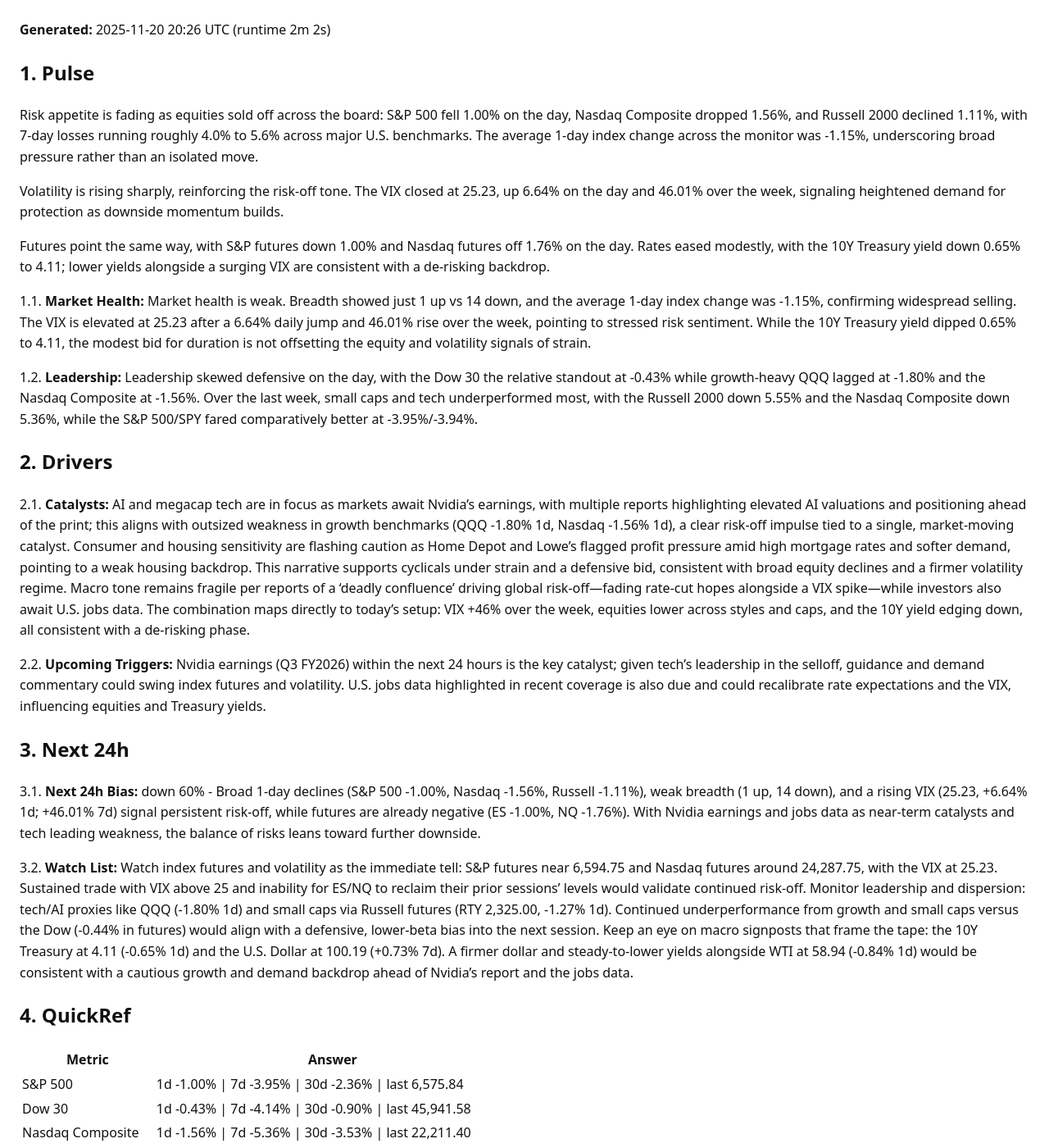
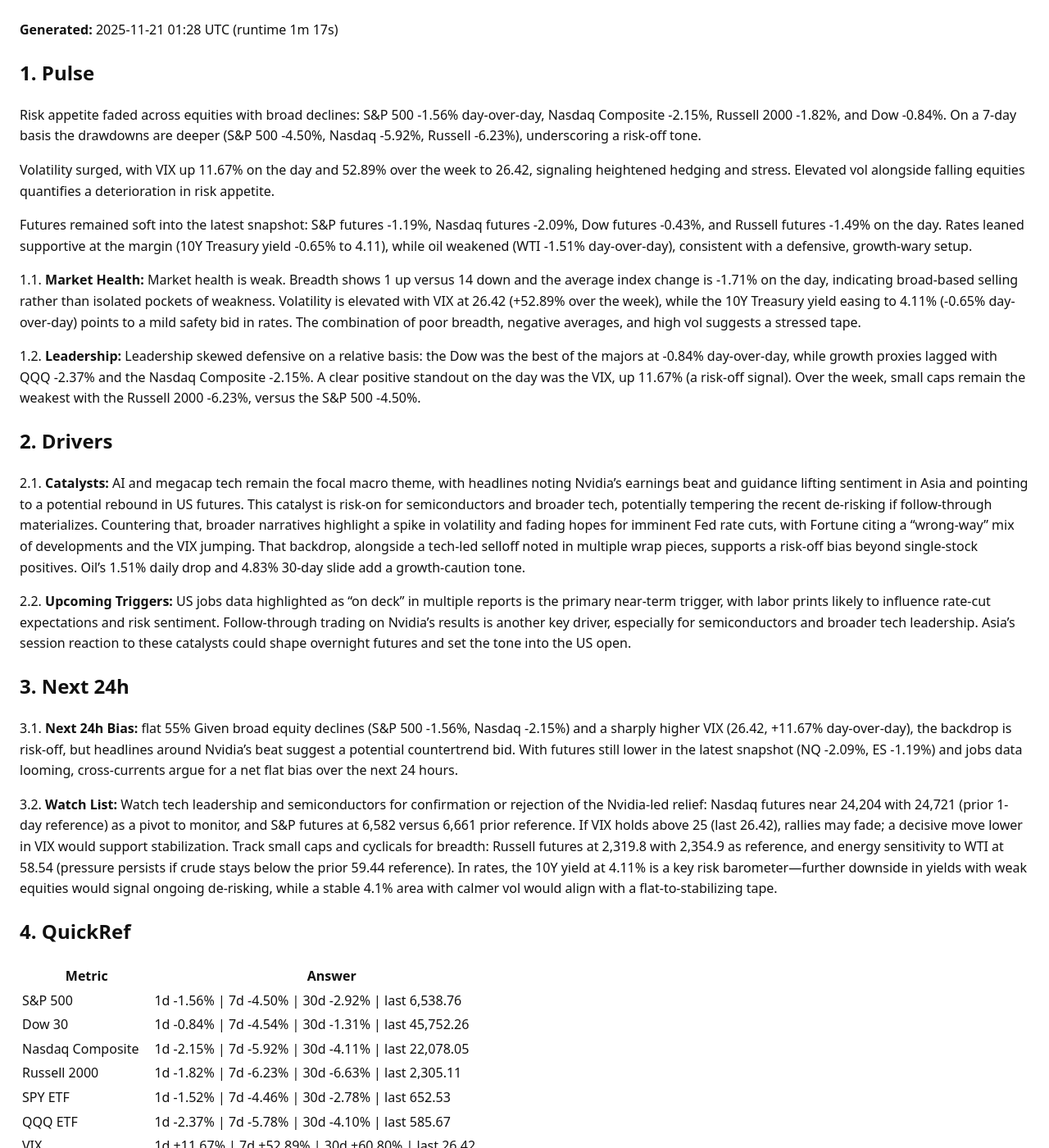
Before and after one commit to ryness/stonks, a Jekyll site: the page built from _reports/GODSEYE.md, in a window 1280 px wide and 1400 px high. Shown: the whole window at 82% size. Built offline with Jekyll 4.4.1, drawn with Linux system fonts in a browser that asks for light colours; some of the changed text lies outside the part shown.

Commit message:
Update report: rotation+GodsEye

```diff
--- a/_reports/GODSEYE.md
+++ b/_reports/GODSEYE.md
@@ -2,35 +2,35 @@
 layout: default
 title: "GodsEye Market Report"
 ticker: "GODSEYE"
-date: 2025-11-20
-generated_at: 2025-11-20T20:26:36.796547+00:00
-runtime_seconds: 121.89
+date: 2025-11-21
+generated_at: 2025-11-21T01:28:41.084153+00:00
+runtime_seconds: 77.21
 raw_markdown: |
-  **Generated:** <time class="js-local-time" datetime="2025-11-20T20:26:36.796547+00:00">2025-11-20 20:26 UTC</time> (runtime 2m 2s)
+  **Generated:** <time class="js-local-time" datetime="2025-11-21T01:28:41.084153+00:00">2025-11-21 01:28 UTC</time> (runtime 1m 17s)
 
   ## 1. Pulse
 
-  Risk appetite is fading as equities sold off across the board: S&P 500 fell 1.00% on the day, Nasdaq Composite dropped 1.56%, and Russell 2000 declined 1.11%, with 7-day losses running roughly 4.0% to 5.6% across major U.S. benchmarks. The average 1-day index change across the monitor was -1.15%, underscoring broad pressure rather than an isolated move.
+  Risk appetite faded across equities with broad declines: S&P 500 -1.56% day-over-day, Nasdaq Composite -2.15%, Russell 2000 -1.82%, and Dow -0.84%. On a 7-day basis the drawdowns are deeper (S&P 500 -4.50%, Nasdaq -5.92%, Russell -6.23%), underscoring a risk-off tone.
 
-  Volatility is rising sharply, reinforcing the risk-off tone. The VIX closed at 25.23, up 6.64% on the day and 46.01% over the week, signaling heightened demand for protection as downside momentum builds.
+  Volatility surged, with VIX up 11.67% on the day and 52.89% over the week to 26.42, signaling heightened hedging and stress. Elevated vol alongside falling equities quantifies a deterioration in risk appetite.
 
-  Futures point the same way, with S&P futures down 1.00% and Nasdaq futures off 1.76% on the day. Rates eased modestly, with the 10Y Treasury yield down 0.65% to 4.11; lower yields alongside a surging VIX are consistent with a de-risking backdrop.
+  Futures remained soft into the latest snapshot: S&P futures -1.19%, Nasdaq futures -2.09%, Dow futures -0.43%, and Russell futures -1.49% on the day. Rates leaned supportive at the margin (10Y Treasury yield -0.65% to 4.11), while oil weakened (WTI -1.51% day-over-day), consistent with a defensive, growth-wary setup.
 
-  1.1. **Market Health:** Market health is weak. Breadth showed just 1 up vs 14 down, and the average 1-day index change was -1.15%, confirming widespread selling. The VIX is elevated at 25.23 after a 6.64% daily jump and 46.01% rise over the week, pointing to stressed risk sentiment. While the 10Y Treasury yield dipped 0.65% to 4.11, the modest bid for duration is not offsetting the equity and volatility signals of strain.
+  1.1. **Market Health:** Market health is weak. Breadth shows 1 up versus 14 down and the average index change is -1.71% on the day, indicating broad-based selling rather than isolated pockets of weakness. Volatility is elevated with VIX at 26.42 (+52.89% over the week), while the 10Y Treasury yield easing to 4.11% (-0.65% day-over-day) points to a mild safety bid in rates. The combination of poor breadth, negative averages, and high vol suggests a stressed tape.
 
-  1.2. **Leadership:** Leadership skewed defensive on the day, with the Dow 30 the relative standout at -0.43% while growth-heavy QQQ lagged at -1.80% and the Nasdaq Composite at -1.56%. Over the last week, small caps and tech underperformed most, with the Russell 2000 down 5.55% and the Nasdaq Composite down 5.36%, while the S&P 500/SPY fared comparatively better at -3.95%/-3.94%.
+  1.2. **Leadership:** Leadership skewed defensive on a relative basis: the Dow was the best of the majors at -0.84% day-over-day, while growth proxies lagged with QQQ -2.37% and the Nasdaq Composite -2.15%. A clear positive standout on the day was the VIX, up 11.67% (a risk-off signal). Over the week, small caps remain the weakest with the Russell 2000 -6.23%, versus the S&P 500 -4.50%.
 
   ## 2. Drivers
 
-  2.1. **Catalysts:** AI and megacap tech are in focus as markets await Nvidia’s earnings, with multiple reports highlighting elevated AI valuations and positioning ahead of the print; this aligns with outsized weakness in growth benchmarks (QQQ -1.80% 1d, Nasdaq -1.56% 1d), a clear risk-off impulse tied to a single, market-moving catalyst. Consumer and housing sensitivity are flashing caution as Home Depot and Lowe’s flagged profit pressure amid high mortgage rates and softer demand, pointing to a weak housing backdrop. This narrative supports cyclicals under strain and a defensive bid, consistent with broad equity declines and a firmer volatility regime. Macro tone remains fragile per reports of a ‘deadly confluence’ driving global risk-off—fading rate-cut hopes alongside a VIX spike—while investors also await U.S. jobs data. The combination maps directly to today’s setup: VIX +46% over the week, equities lower across styles and caps, and the 10Y yield edging down, all consistent with a de-risking phase.
+  2.1. **Catalysts:** AI and megacap tech remain the focal macro theme, with headlines noting Nvidia’s earnings beat and guidance lifting sentiment in Asia and pointing to a potential rebound in US futures. This catalyst is risk-on for semiconductors and broader tech, potentially tempering the recent de-risking if follow-through materializes. Countering that, broader narratives highlight a spike in volatility and fading hopes for imminent Fed rate cuts, with Fortune citing a “wrong-way” mix of developments and the VIX jumping. That backdrop, alongside a tech-led selloff noted in multiple wrap pieces, supports a risk-off bias beyond single-stock positives. Oil’s 1.51% daily drop and 4.83% 30-day slide add a growth-caution tone.
 
-  2.2. **Upcoming Triggers:** Nvidia earnings (Q3 FY2026) within the next 24 hours is the key catalyst; given tech’s leadership in the selloff, guidance and demand commentary could swing index futures and volatility. U.S. jobs data highlighted in recent coverage is also due and could recalibrate rate expectations and the VIX, influencing equities and Treasury yields.
+  2.2. **Upcoming Triggers:** US jobs data highlighted as “on deck” in multiple reports is the primary near-term trigger, with labor prints likely to influence rate-cut expectations and risk sentiment. Follow-through trading on Nvidia’s results is another key driver, especially for semiconductors and broader tech leadership. Asia’s session reaction to these catalysts could shape overnight futures and set the tone into the US open.
 
   ## 3. Next 24h
 
-  3.1. **Next 24h Bias:** down 60% - Broad 1-day declines (S&P 500 -1.00%, Nasdaq -1.56%, Russell -1.11%), weak breadth (1 up, 14 down), and a rising VIX (25.23, +6.64% 1d; +46.01% 7d) signal persistent risk-off, while futures are already negative (ES -1.00%, NQ -1.76%). With Nvidia earnings and jobs data as near-term catalysts and tech leading weakness, the balance of risks leans toward further downside.
+  3.1. **Next 24h Bias:** flat 55% Given broad equity declines (S&P 500 -1.56%, Nasdaq -2.15%) and a sharply higher VIX (26.42, +11.67% day-over-day), the backdrop is risk-off, but headlines around Nvidia’s beat suggest a potential countertrend bid. With futures still lower in the latest snapshot (NQ -2.09%, ES -1.19%) and jobs data looming, cross-currents argue for a net flat bias over the next 24 hours.
 
-  3.2. **Watch List:** Watch index futures and volatility as the immediate tell: S&P futures near 6,594.75 and Nasdaq futures around 24,287.75, with the VIX at 25.23. Sustained trade with VIX above 25 and inability for ES/NQ to reclaim their prior sessions’ levels would validate continued risk-off. Monitor leadership and dispersion: tech/AI proxies like QQQ (-1.80% 1d) and small caps via Russell futures (RTY 2,325.00, -1.27% 1d). Continued underperformance from growth and small caps versus the Dow (-0.44% in futures) would align with a defensive, lower-beta bias into the next session. Keep an eye on macro signposts that frame the tape: the 10Y Treasury at 4.11 (-0.65% 1d) and the U.S. Dollar at 100.19 (+0.73% 7d). A firmer dollar and steady-to-lower yields alongside WTI at 58.94 (-0.84% 1d) would be consistent with a cautious growth and demand backdrop ahead of Nvidia’s report and the jobs data.
+  3.2. **Watch List:** Watch tech leadership and semiconductors for confirmation or rejection of the Nvidia-led relief: Nasdaq futures near 24,204 with 24,721 (prior 1-day reference) as a pivot to monitor, and S&P futures at 6,582 versus 6,661 prior reference. If VIX holds above 25 (last 26.42), rallies may fade; a decisive move lower in VIX would support stabilization. Track small caps and cyclicals for breadth: Russell futures at 2,319.8 with 2,354.9 as reference, and energy sensitivity to WTI at 58.54 (pressure persists if crude stays below the prior 59.44 reference). In rates, the 10Y yield at 4.11% is a key risk barometer—further downside in yields with weak equities would signal ongoing de-risking, while a stable 4.1% area with calmer vol would align with a flat-to-stabilizing tape.
 
   ## 4. QuickRef
 
@@ -38,21 +38,21 @@ raw_markdown: |
   <table>
   <thead><tr><th>Metric</th><th>Answer</th></tr></thead>
   <tbody>
-  <tr><td>S&amp;P 500</td><td>1d -1.00% | 7d -3.95% | 30d -2.36% | last 6,575.84</td></tr>
-  <tr><td>Dow 30</td><td>1d -0.43% | 7d -4.14% | 30d -0.90% | last 45,941.58</td></tr>
-  <tr><td>Nasdaq Composite</td><td>1d -1.56% | 7d -5.36% | 30d -3.53% | last 22,211.40</td></tr>
-  <tr><td>Russell 2000</td><td>1d -1.11% | 7d -5.55% | 30d -5.95% | last 2,321.87</td></tr>
-  <tr><td>SPY ETF</td><td>1d -0.99% | 7d -3.94% | 30d -2.25% | last 656.09</td></tr>
-  <tr><td>QQQ ETF</td><td>1d -1.80% | 7d -5.23% | 30d -3.54% | last 589.06</td></tr>
-  <tr><td>VIX</td><td>1d +6.64% | 7d +46.01% | 30d +53.56% | last 25.23</td></tr>
-  <tr><td>S&amp;P Fut</td><td>1d -1.00% | 7d -4.03% | 30d -2.72% | last 6,594.75</td></tr>
-  <tr><td>Nasdaq Fut</td><td>1d -1.76% | 7d -5.28% | 30d -3.96% | last 24,287.75</td></tr>
-  <tr><td>Dow Fut</td><td>1d -0.44% | 7d -4.21% | 30d -1.26% | last 46,006.00</td></tr>
-  <tr><td>Russell Fut</td><td>1d -1.27% | 7d -5.73% | 30d -6.37% | last 2,325.00</td></tr>
+  <tr><td>S&amp;P 500</td><td>1d -1.56% | 7d -4.50% | 30d -2.92% | last 6,538.76</td></tr>
+  <tr><td>Dow 30</td><td>1d -0.84% | 7d -4.54% | 30d -1.31% | last 45,752.26</td></tr>
+  <tr><td>Nasdaq Composite</td><td>1d -2.15% | 7d -5.92% | 30d -4.11% | last 22,078.05</td></tr>
+  <tr><td>Russell 2000</td><td>1d -1.82% | 7d -6.23% | 30d -6.63% | last 2,305.11</td></tr>
+  <tr><td>SPY ETF</td><td>1d -1.52% | 7d -4.46% | 30d -2.78% | last 652.53</td></tr>
+  <tr><td>QQQ ETF</td><td>1d -2.37% | 7d -5.78% | 30d -4.10% | last 585.67</td></tr>
+  <tr><td>VIX</td><td>1d +11.67% | 7d +52.89% | 30d +60.80% | last 26.42</td></tr>
+  <tr><td>S&amp;P Fut</td><td>1d -1.19% | 7d -4.21% | 30d -2.90% | last 6,582.50</td></tr>
+  <tr><td>Nasdaq Fut</td><td>1d -2.09% | 7d -5.60% | 30d -4.29% | last 24,204.25</td></tr>
+  <tr><td>Dow Fut</td><td>1d -0.43% | 7d -4.21% | 30d -1.26% | last 46,008.00</td></tr>
+  <tr><td>Russell Fut</td><td>1d -1.49% | 7d -5.94% | 30d -6.58% | last 2,319.80</td></tr>
   <tr><td>10Y Treasury</td><td>1d -0.65% | 7d -0.34% | 30d -1.01% | last 4.11</td></tr>
-  <tr><td>Gold Fut</td><td>1d -0.03% | 7d -0.74% | 30d +3.30% | last 4,076.50</td></tr>
-  <tr><td>WTI Crude</td><td>1d -0.84% | 7d -3.44% | 30d -4.18% | last 58.94</td></tr>
-  <tr><td>US Dollar</td><td>1d -0.04% | 7d +0.73% | 30d +0.65% | last 100.19</td></tr>
+  <tr><td>Gold Fut</td><td>1d -0.33% | 7d -1.03% | 30d +2.99% | last 4,064.40</td></tr>
+  <tr><td>WTI Crude</td><td>1d -1.51% | 7d -4.10% | 30d -4.83% | last 58.54</td></tr>
+  <tr><td>US Dollar</td><td>1d -0.08% | 7d +0.70% | 30d +0.61% | last 100.15</td></tr>
   </tbody></table>
   </div>
 
@@ -121,31 +121,31 @@ raw_markdown: |
   </details>
 ---
 
-**Generated:** <time class="js-local-time" datetime="2025-11-20T20:26:36.796547+00:00">2025-11-20 20:26 UTC</time> (runtime 2m 2s)
+**Generated:** <time class="js-local-time" datetime="2025-11-21T01:28:41.084153+00:00">2025-11-21 01:28 UTC</time> (runtime 1m 17s)
 
 ## 1. Pulse
 
-Risk appetite is fading as equities sold off across the board: S&P 500 fell 1.00% on the day, Nasdaq Composite dropped 1.56%, and Russell 2000 declined 1.11%, with 7-day losses running roughly 4.0% to 5.6% across major U.S. benchmarks. The average 1-day index change across the monitor was -1.15%, underscoring broad pressure rather than an isolated move.
+Risk appetite faded across equities with broad declines: S&P 500 -1.56% day-over-day, Nasdaq Composite -2.15%, Russell 2000 -1.82%, and Dow -0.84%. On a 7-day basis the drawdowns are deeper (S&P 500 -4.50%, Nasdaq -5.92%, Russell -6.23%), underscoring a risk-off tone.
 
-Volatility is rising sharply, reinforcing the risk-off tone. The VIX closed at 25.23, up 6.64% on the day and 46.01% over the week, signaling heightened demand for protection as downside momentum builds.
+Volatility surged, with VIX up 11.67% on the day and 52.89% over the week to 26.42, signaling heightened hedging and stress. Elevated vol alongside falling equities quantifies a deterioration in risk appetite.
 
-Futures point the same way, with S&P futures down 1.00% and Nasdaq futures off 1.76% on the day. Rates eased modestly, with the 10Y Treasury yield down 0.65% to 4.11; lower yields alongside a surging VIX are consistent with a de-risking backdrop.
+Futures remained soft into the latest snapshot: S&P futures -1.19%, Nasdaq futures -2.09%, Dow futures -0.43%, and Russell futures -1.49% on the day. Rates leaned supportive at the margin (10Y Treasury yield -0.65% to 4.11), while oil weakened (WTI -1.51% day-over-day), consistent with a defensive, growth-wary setup.
 
-1.1. **Market Health:** Market health is weak. Breadth showed just 1 up vs 14 down, and the average 1-day index change was -1.15%, confirming widespread selling. The VIX is elevated at 25.23 after a 6.64% daily jump and 46.01% rise over the week, pointing to stressed risk sentiment. While the 10Y Treasury yield dipped 0.65% to 4.11, the modest bid for duration is not offsetting the equity and volatility signals of strain.
+1.1. **Market Health:** Market health is weak. Breadth shows 1 up versus 14 down and the average index change is -1.71% on the day, indicating broad-based selling rather than isolated pockets of weakness. Volatility is elevated with VIX at 26.42 (+52.89% over the week), while the 10Y Treasury yield easing to 4.11% (-0.65% day-over-day) points to a mild safety bid in rates. The combination of poor breadth, negative averages, and high vol suggests a stressed tape.
 
-1.2. **Leadership:** Leadership skewed defensive on the day, with the Dow 30 the relative standout at -0.43% while growth-heavy QQQ lagged at -1.80% and the Nasdaq Composite at -1.56%. Over the last week, small caps and tech underperformed most, with the Russell 2000 down 5.55% and the Nasdaq Composite down 5.36%, while the S&P 500/SPY fared comparatively better at -3.95%/-3.94%.
+1.2. **Leadership:** Leadership skewed defensive on a relative basis: the Dow was the best of the majors at -0.84% day-over-day, while growth proxies lagged with QQQ -2.37% and the Nasdaq Composite -2.15%. A clear positive standout on the day was the VIX, up 11.67% (a risk-off signal). Over the week, small caps remain the weakest with the Russell 2000 -6.23%, versus the S&P 500 -4.50%.
 
 ## 2. Drivers
 
-2.1. **Catalysts:** AI and megacap tech are in focus as markets await Nvidia’s earnings, with multiple reports highlighting elevated AI valuations and positioning ahead of the print; this aligns with outsized weakness in growth benchmarks (QQQ -1.80% 1d, Nasdaq -1.56% 1d), a clear risk-off impulse tied to a single, market-moving catalyst. Consumer and housing sensitivity are flashing caution as Home Depot and Lowe’s flagged profit pressure amid high mortgage rates and softer demand, pointing to a weak housing backdrop. This narrative supports cyclicals under strain and a defensive bid, consistent with broad equity declines and a firmer volatility regime. Macro tone remains fragile per reports of a ‘deadly confluence’ driving global risk-off—fading rate-cut hopes alongside a VIX spike—while investors also await U.S. jobs data. The combination maps directly to today’s setup: VIX +46% over the week, equities lower across styles and caps, and the 10Y yield edging down, all consistent with a de-risking phase.
+2.1. **Catalysts:** AI and megacap tech remain the focal macro theme, with headlines noting Nvidia’s earnings beat and guidance lifting sentiment in Asia and pointing to a potential rebound in US futures. This catalyst is risk-on for semiconductors and broader tech, potentially tempering the recent de-risking if follow-through materializes. Countering that, broader narratives highlight a spike in volatility and fading hopes for imminent Fed rate cuts, with Fortune citing a “wrong-way” mix of developments and the VIX jumping. That backdrop, alongside a tech-led selloff noted in multiple wrap pieces, supports a risk-off bias beyond single-stock positives. Oil’s 1.51% daily drop and 4.83% 30-day slide add a growth-caution tone.
 
-2.2. **Upcoming Triggers:** Nvidia earnings (Q3 FY2026) within the next 24 hours is the key catalyst; given tech’s leadership in the selloff, guidance and demand commentary could swing index futures and volatility. U.S. jobs data highlighted in recent coverage is also due and could recalibrate rate expectations and the VIX, influencing equities and Treasury yields.
+2.2. **Upcoming Triggers:** US jobs data highlighted as “on deck” in multiple reports is the primary near-term trigger, with labor prints likely to influence rate-cut expectations and risk sentiment. Follow-through trading on Nvidia’s results is another key driver, especially for semiconductors and broader tech leadership. Asia’s session reaction to these catalysts could shape overnight futures and set the tone into the US open.
 
 ## 3. Next 24h
 
-3.1. **Next 24h Bias:** down 60% - Broad 1-day declines (S&P 500 -1.00%, Nasdaq -1.56%, Russell -1.11%), weak breadth (1 up, 14 down), and a rising VIX (25.23, +6.64% 1d; +46.01% 7d) signal persistent risk-off, while futures are already negative (ES -1.00%, NQ -1.76%). With Nvidia earnings and jobs data as near-term catalysts and tech leading weakness, the balance of risks leans toward further downside.
+3.1. **Next 24h Bias:** flat 55% Given broad equity declines (S&P 500 -1.56%, Nasdaq -2.15%) and a sharply higher VIX (26.42, +11.67% day-over-day), the backdrop is risk-off, but headlines around Nvidia’s beat suggest a potential countertrend bid. With futures still lower in the latest snapshot (NQ -2.09%, ES -1.19%) and jobs data looming, cross-currents argue for a net flat bias over the next 24 hours.
 
-3.2. **Watch List:** Watch index futures and volatility as the immediate tell: S&P futures near 6,594.75 and Nasdaq futures around 24,287.75, with the VIX at 25.23. Sustained trade with VIX above 25 and inability for ES/NQ to reclaim their prior sessions’ levels would validate continued risk-off. Monitor leadership and dispersion: tech/AI proxies like QQQ (-1.80% 1d) and small caps via Russell futures (RTY 2,325.00, -1.27% 1d). Continued underperformance from growth and small caps versus the Dow (-0.44% in futures) would align with a defensive, lower-beta bias into the next session. Keep an eye on macro signposts that frame the tape: the 10Y Treasury at 4.11 (-0.65% 1d) and the U.S. Dollar at 100.19 (+0.73% 7d). A firmer dollar and steady-to-lower yields alongside WTI at 58.94 (-0.84% 1d) would be consistent with a cautious growth and demand backdrop ahead of Nvidia’s report and the jobs data.
+3.2. **Watch List:** Watch tech leadership and semiconductors for confirmation or rejection of the Nvidia-led relief: Nasdaq futures near 24,204 with 24,721 (prior 1-day reference) as a pivot to monitor, and S&P futures at 6,582 versus 6,661 prior reference. If VIX holds above 25 (last 26.42), rallies may fade; a decisive move lower in VIX would support stabilization. Track small caps and cyclicals for breadth: Russell futures at 2,319.8 with 2,354.9 as reference, and energy sensitivity to WTI at 58.54 (pressure persists if crude stays below the prior 59.44 reference). In rates, the 10Y yield at 4.11% is a key risk barometer—further downside in yields with weak equities would signal ongoing de-risking, while a stable 4.1% area with calmer vol would align with a flat-to-stabilizing tape.
 
 ## 4. QuickRef
 
@@ -153,21 +153,21 @@ Futures point the same way, with S&P futures down 1.00% and Nasdaq futures off 1
 <table>
 <thead><tr><th>Metric</th><th>Answer</th></tr></thead>
 <tbody>
-<tr><td>S&amp;P 500</td><td>1d -1.00% | 7d -3.95% | 30d -2.36% | last 6,575.84</td></tr>
-<tr><td>Dow 30</td><td>1d -0.43% | 7d -4.14% | 30d -0.90% | last 45,941.58</td></tr>
-<tr><td>Nasdaq Composite</td><td>1d -1.56% | 7d -5.36% | 30d -3.53% | last 22,211.40</td></tr>
-<tr><td>Russell 2000</td><td>1d -1.11% | 7d -5.55% | 30d -5.95% | last 2,321.87</td></tr>
-<tr><td>SPY ETF</td><td>1d -0.99% | 7d -3.94% | 30d -2.25% | last 656.09</td></tr>
-<tr><td>QQQ ETF</td><td>1d -1.80% | 7d -5.23% | 30d -3.54% | last 589.06</td></tr>
-<tr><td>VIX</td><td>1d +6.64% | 7d +46.01% | 30d +53.56% | last 25.23</td></tr>
-<tr><td>S&amp;P Fut</td><td>1d -1.00% | 7d -4.03% | 30d -2.72% | last 6,594.75</td></tr>
-<tr><td>Nasdaq Fut</td><td>1d -1.76% | 7d -5.28% | 30d -3.96% | last 24,287.75</td></tr>
-<tr><td>Dow Fut</td><td>1d -0.44% | 7d -4.21% | 30d -1.26% | last 46,006.00</td></tr>
-<tr><td>Russell Fut</td><td>1d -1.27% | 7d -5.73% | 30d -6.37% | last 2,325.00</td></tr>
+<tr><td>S&amp;P 500</td><td>1d -1.56% | 7d -4.50% | 30d -2.92% | last 6,538.76</td></tr>
+<tr><td>Dow 30</td><td>1d -0.84% | 7d -4.54% | 30d -1.31% | last 45,752.26</td></tr>
+<tr><td>Nasdaq Composite</td><td>1d -2.15% | 7d -5.92% | 30d -4.11% | last 22,078.05</td></tr>
+<tr><td>Russell 2000</td><td>1d -1.82% | 7d -6.23% | 30d -6.63% | last 2,305.11</td></tr>
+<tr><td>SPY ETF</td><td>1d -1.52% | 7d -4.46% | 30d -2.78% | last 652.53</td></tr>
+<tr><td>QQQ ETF</td><td>1d -2.37% | 7d -5.78% | 30d -4.10% | last 585.67</td></tr>
+<tr><td>VIX</td><td>1d +11.67% | 7d +52.89% | 30d +60.80% | last 26.42</td></tr>
+<tr><td>S&amp;P Fut</td><td>1d -1.19% | 7d -4.21% | 30d -2.90% | last 6,582.50</td></tr>
+<tr><td>Nasdaq Fut</td><td>1d -2.09% | 7d -5.60% | 30d -4.29% | last 24,204.25</td></tr>
+<tr><td>Dow Fut</td><td>1d -0.43% | 7d -4.21% | 30d -1.26% | last 46,008.00</td></tr>
+<tr><td>Russell Fut</td><td>1d -1.49% | 7d -5.94% | 30d -6.58% | last 2,319.80</td></tr>
 <tr><td>10Y Treasury</td><td>1d -0.65% | 7d -0.34% | 30d -1.01% | last 4.11</td></tr>
-<tr><td>Gold Fut</td><td>1d -0.03% | 7d -0.74% | 30d +3.30% | last 4,076.50</td></tr>
-<tr><td>WTI Crude</td><td>1d -0.84% | 7d -3.44% | 30d -4.18% | last 58.94</td></tr>
-<tr><td>US Dollar</td><td>1d -0.04% | 7d +0.73% | 30d +0.65% | last 100.19</td></tr>
+<tr><td>Gold Fut</td><td>1d -0.33% | 7d -1.03% | 30d +2.99% | last 4,064.40</td></tr>
+<tr><td>WTI Crude</td><td>1d -1.51% | 7d -4.10% | 30d -4.83% | last 58.54</td></tr>
+<tr><td>US Dollar</td><td>1d -0.08% | 7d +0.70% | 30d +0.61% | last 100.15</td></tr>
 </tbody></table>
 </div>
 
```
Also changed, not shown: _reports/NVO.md (+47 -47 lines).
